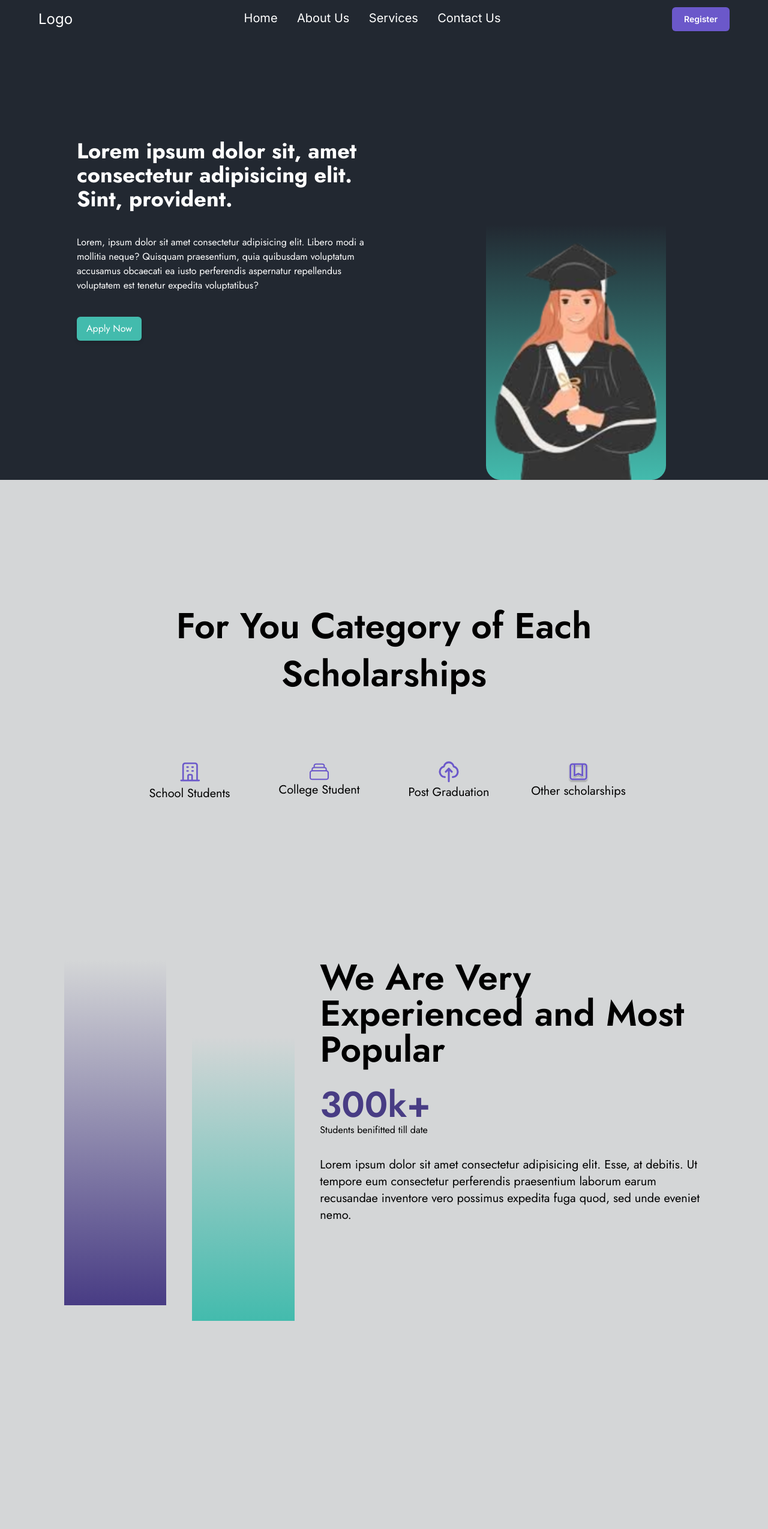
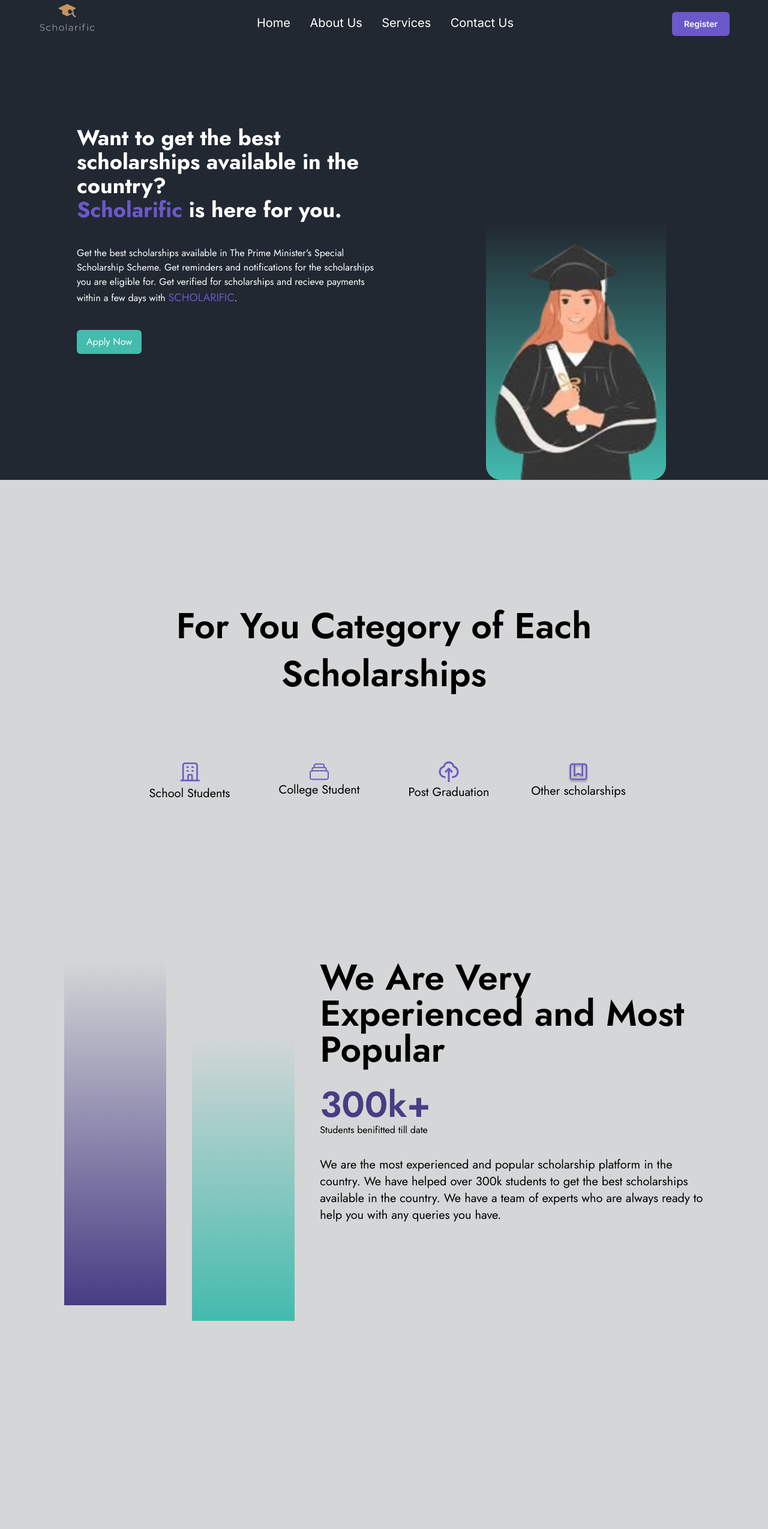
Before and after one commit to A-nirvana/SIH-24, a Next.js app: page / in a window 1280 px wide. Shown: the top 2549 px of the page at 60% size. Built offline with nearby package versions, Linux system fonts and the light colour scheme.

Commit message:
Logo and Lorems (#8)
* Landing page started

* Registration Pages

---------

Co-authored-by: A-nirvana <anirban_ug_23@gmail.com>

```diff
--- a/src/app/page.tsx
+++ b/src/app/page.tsx
@@ -19,16 +19,15 @@ export default function Home() {
         <div className="flex flex-col w-[50%] justify-center gap-10 pl-[10%]">
           <div>
             <h1 className="font-bold text-4xl">
-              Lorem ipsum dolor sit, amet consectetur adipisicing elit. Sint,
-              provident.
+              Want to get the best scholarships available in the country? <br />
+              <span className="text-[#6B58CA]">Scholarific</span> is here for you.
             </h1>
           </div>
           <div>
             <h5>
-              Lorem, ipsum dolor sit amet consectetur adipisicing elit. Libero
-              modi a mollitia neque? Quisquam praesentium, quia quibusdam
-              voluptatum accusamus obcaecati ea iusto perferendis aspernatur
-              repellendus voluptatem est tenetur expedita voluptatibus?
+              Get the best scholarships available in The Prime Minister&apos;s Special Scholarship Scheme.
+              Get reminders and notifications for the scholarships you are eligible for.
+              Get verified for scholarships and recieve payments within a few days with <span className="text-[#6B58CA] text-lg">SCHOLARIFIC</span>.
             </h5>
           </div>
           <div>
@@ -81,10 +80,9 @@ export default function Home() {
             <p className="text-black">Students benifitted till date</p>
           </span>
           <p className="text-black text-xl">
-            Lorem ipsum dolor sit amet consectetur adipisicing elit. Esse, at
-            debitis. Ut tempore eum consectetur perferendis praesentium laborum
-            earum recusandae inventore vero possimus expedita fuga quod, sed
-            unde eveniet nemo.
+            We are the most experienced and popular scholarship platform in the country.
+            We have helped over 300k students to get the best scholarships available in the country.
+            We have a team of experts who are always ready to help you with any queries you have.
           </p>
         </div>
       </section>
@@ -96,9 +94,8 @@ export default function Home() {
             Say about Us ?
           </h1>
           <p className="text-xl text-black">
-            Lorem ipsum dolor sit, amet consectetur adipisicing elit. Ad,
-            facilis voluptate. Non, porro recusandae? Voluptate magni deserunt
-            obcaecati delectus natus.
+            It was a great experience with Scholarific. I got the best scholarship available in the country.
+            Now I am studying in one of the best colleges in the country. Thank you Scholarific.
           </p>
           <button className="bg-[#6B58CA] btn text-white hover:bg-[#6B58CA] w-[8rem] border-none rounded-md">
             View More
@@ -131,11 +128,10 @@ export default function Home() {
             </h2>
           </span>
           <p className="text-center px-20 text-[#A69999]">
-            Lorem ipsum dolor sit amet consectetur adipisicing elit. Quisquam
-            perferendis magnam corporis, necessitatibus iusto doloribus nesciunt
-            sed, unde ipsa, accusantium expedita quia temporibus vel consequatur
-            obcaecati esse? Exercitationem ab temporibus omnis quisquam eaque
-            dolore quasi laborum, consequatur aut! Quibusdam, totam!
+            No more worries for lack of financial support for your studies. Scholarific is here. <br/>
+            Register quickly and subscribe to the best scholarships available in the country.<br/>
+            Get reminders and notifications for the scholarships you are eligible for.
+            Get to your dream college with Scholarific.<br/> Register Now.
           </p>
           <button className="w-[8rem] bg-[#6B58CA] btn text-white hover:bg-[#6B58CA]">
             Know More
--- a/src/app/register/layout.tsx
+++ b/src/app/register/layout.tsx
@@ -15,7 +15,7 @@ export default function Layout({
       <section className="w-full h-auto bg-white text-black px-[10%] py-16 flex flex-col gap-4">
         <h1 className="text-5xl font-semibold ml-[2%]">Register Now</h1>
         <h6 className="text-sm text-[#696B6E] ml-[2%]">
-          Please fill in the form below. We'll contact you as soon as possible.
+          Please fill in the form below. We&apos;ll contact you as soon as possible.
         </h6>
         <div className="w-full h-auto mt-12 flex flex-col items-center bg-[#93a1ad57] rounded-t-xl">
           <div className="full flex justify-evenly text-[#3A3A3A] w-4/5">
--- a/src/app/register/personal-info/page.tsx
+++ b/src/app/register/personal-info/page.tsx
@@ -24,13 +24,13 @@ export default function Page() {
       <div className="flex justify-between mt-6">
         <div className="w-[42%]">
           <p className="">
-            Father's Name <ReqStar />
+            Father&apos;s Name <ReqStar />
           </p>
           <Input />
         </div>
         <div className="w-[42%]">
           <p className="">
-            Mother's Name <ReqStar />
+            Mother&apos;s Name <ReqStar />
           </p>
           <Input />
         </div>
--- a/src/components/Footer.tsx
+++ b/src/components/Footer.tsx
@@ -5,7 +5,7 @@ export default function Footer() {
 
         <div id="node" className="w-[40%] md:max-w-[15vw] text-sm text-[#AA9A9A]">
           <div className=' text-2xl font-semibold mb-6 text-white'>Home</div>
-          <p>Lorem ipsum dolor sit amet consectetur adipisicing elit. Iure harum tenetur assumenda. Maiores, cupiditate iste!</p>
+          <p>Hassle free Scholarships <br/> Join for the best scholarships available under The Prime Minister&apos;s Special Scholarship Scheme.</p>
         </div>
         <div id="node" className="w-[40%] md:max-w-[10vw] text-sm text-[#AA9A9A]">
           <div className=' text-2xl font-semibold mb-6 text-white'>About us</div>
--- a/src/components/Navbar.tsx
+++ b/src/components/Navbar.tsx
@@ -6,9 +6,9 @@ import Image from "next/image";
 export default function Navbar() {
   return (
     <>
-      <nav className="w-full h-[4rem] top-0 py-4 bg-[#222831] flex justify-between px-16 absolute text-white">
-        <div className="text-2xl">{/* <Image src="" /> */}Logo</div>
-        <div className="w-[40%] flex justify-evenly gap-4 text-xl">
+      <nav className="w-full h-[4rem] top-0 bg-[#222831] flex justify-between px-16 absolute text-white">
+        <div className="text-2xl"><Link href="/"><Image src="/scholarific.png" alt="Scholarific" width={100} height={50}/></Link></div>
+        <div className="w-[40%] flex justify-evenly gap-4 text-xl mt-6">
           <Link href="/">Home</Link>
           <Link href="/">About Us</Link>
           <Link href="/">Services</Link>
@@ -16,7 +16,7 @@ export default function Navbar() {
         </div>
         <div>
           <Link
-            className="bg-[#6B58CA] btn -translate-y-1 self-center min-h-[2rem] h-[2.5rem] text-white hover:bg-[#6B58CA] w-[6rem] border-none rounded-md"
+            className="bg-[#6B58CA] mt-6 btn -translate-y-1 self-center min-h-[2rem] h-[2.5rem] text-white hover:bg-[#6B58CA] w-[6rem] border-none rounded-md"
             href="/register/personal-info"
           >
             Register
```
Also changed, not shown: public/scholarific.png (added), public/scholarific.svg (added).
